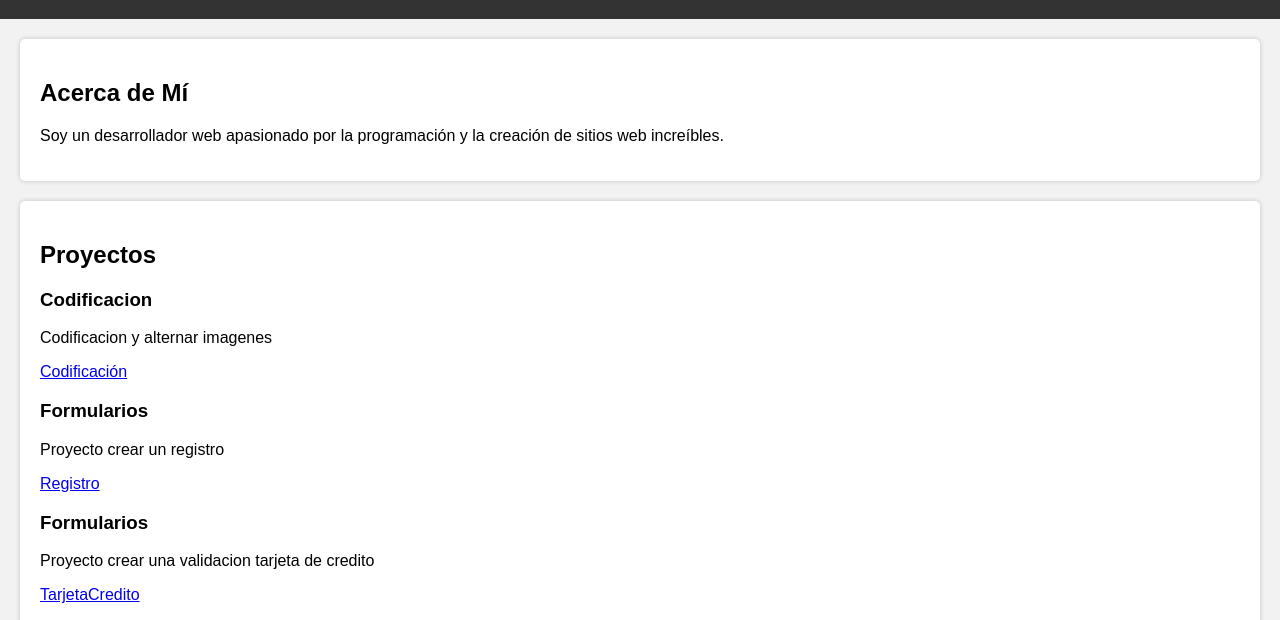
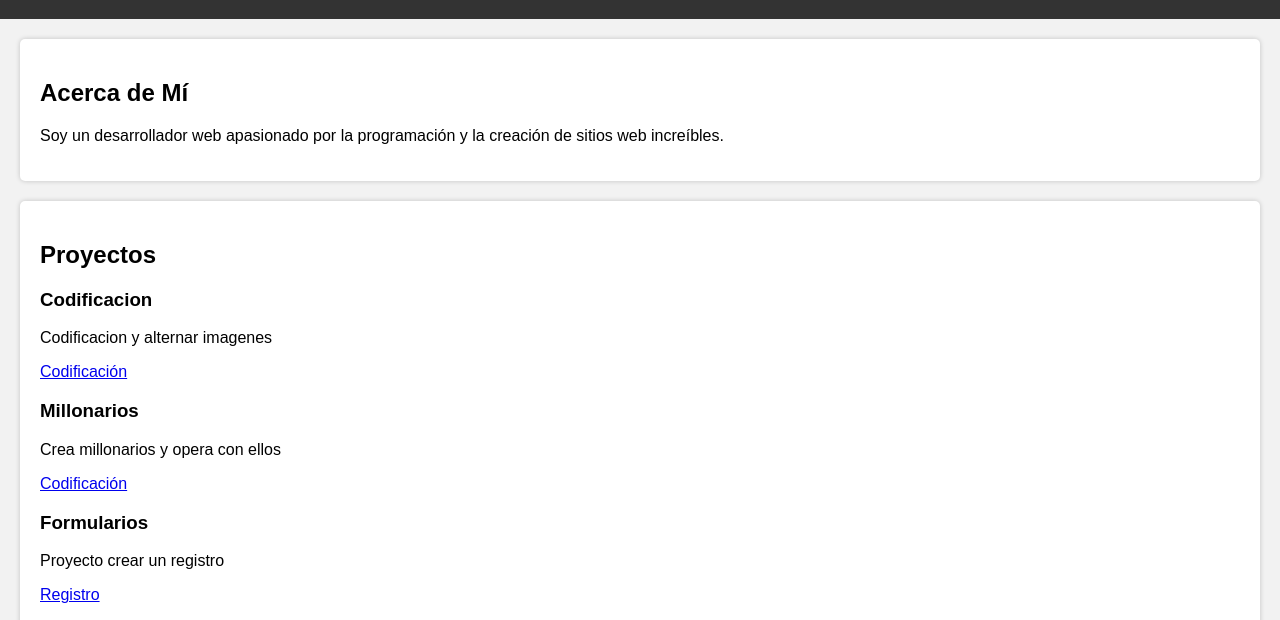
Before and after one commit to javierprogrameitor/PortFolio_GitHub, a plain HTML site: page index.html in a window 1280 px wide. Shown: the part 159-779 px from the top of the page. Drawn offline with Linux system fonts and the light colour scheme.

Commit message:
Otro proyecto atrasado
Millonarios programa de aprendizaje

```diff
--- a/index.html
+++ b/index.html
@@ -25,6 +25,11 @@
             <h3>Codificacion</h3>
             <p>Codificacion y alternar imagenes</p>
            <a href="https://javierprogrameitor.github.io/CodificacionMensaje/">Codificación</a>
+        </div>
+        <div class="project">
+            <h3>Millonarios</h3>
+            <p>Crea millonarios y opera con ellos</p>
+           <a href="https://javierprogrameitor.github.io/Millonarios/">Codificación</a>
         </div>
         <div class="project">
             <h3>Formularios</h3>
```
